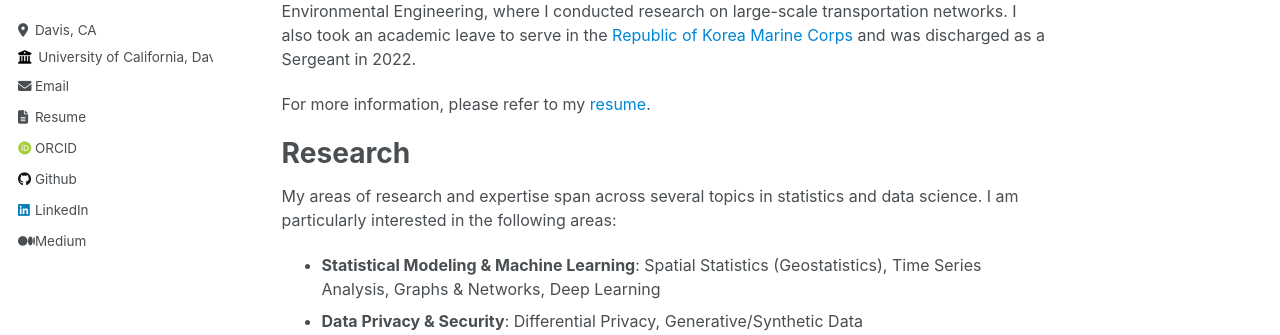
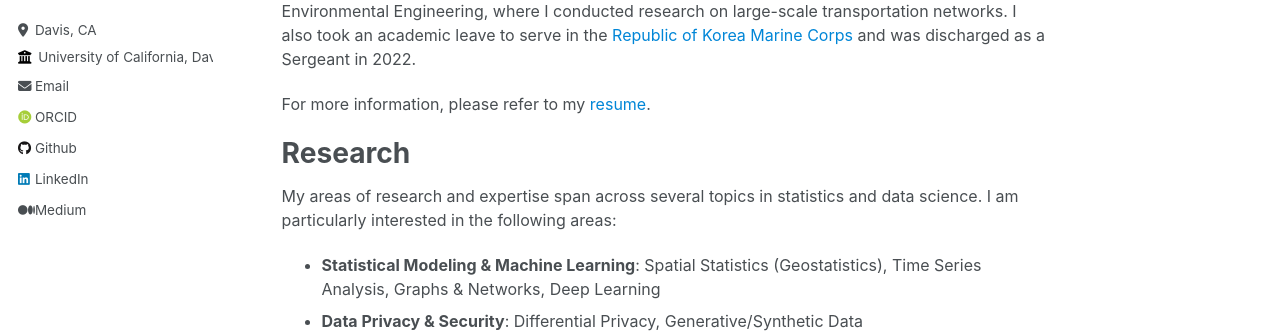
Before and after one commit to cjunwon/cjunwon.github.io, a Jekyll site: the page built from _pages/about.md, in a window 1280 px wide. Shown: the part 362-697 px from the top of the page. Built offline with Jekyll 4.4.1, drawn with Linux system fonts in a browser that asks for light colours; some web fonts are replaced.

Commit message:
Remove resume link

```diff
--- a/_config.yml
+++ b/_config.yml
@@ -29,7 +29,7 @@ author:
   employer         : "University of California, Davis"
   uri              : # URL
   email            : "jwnchoi@ucdavis.edu"
-  resume           : http://cjunwon.github.io/files/Junwon_Choi_resume.pdf
+  resume           : # http://cjunwon.github.io/files/Junwon_Choi_resume.pdf
 
   # Academic websites
   arxiv            : # URL - Update with the correct link to your profile
```
Also changed, not shown: 1 other file.
